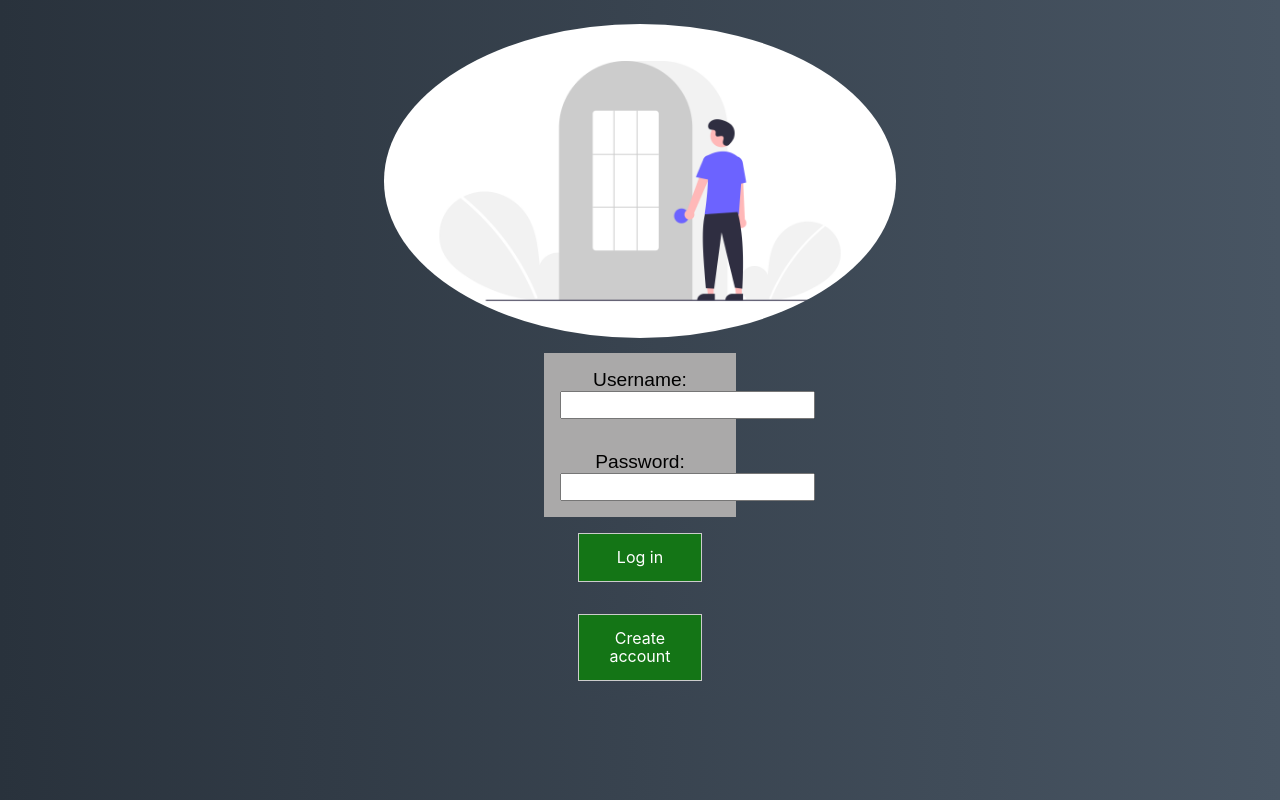
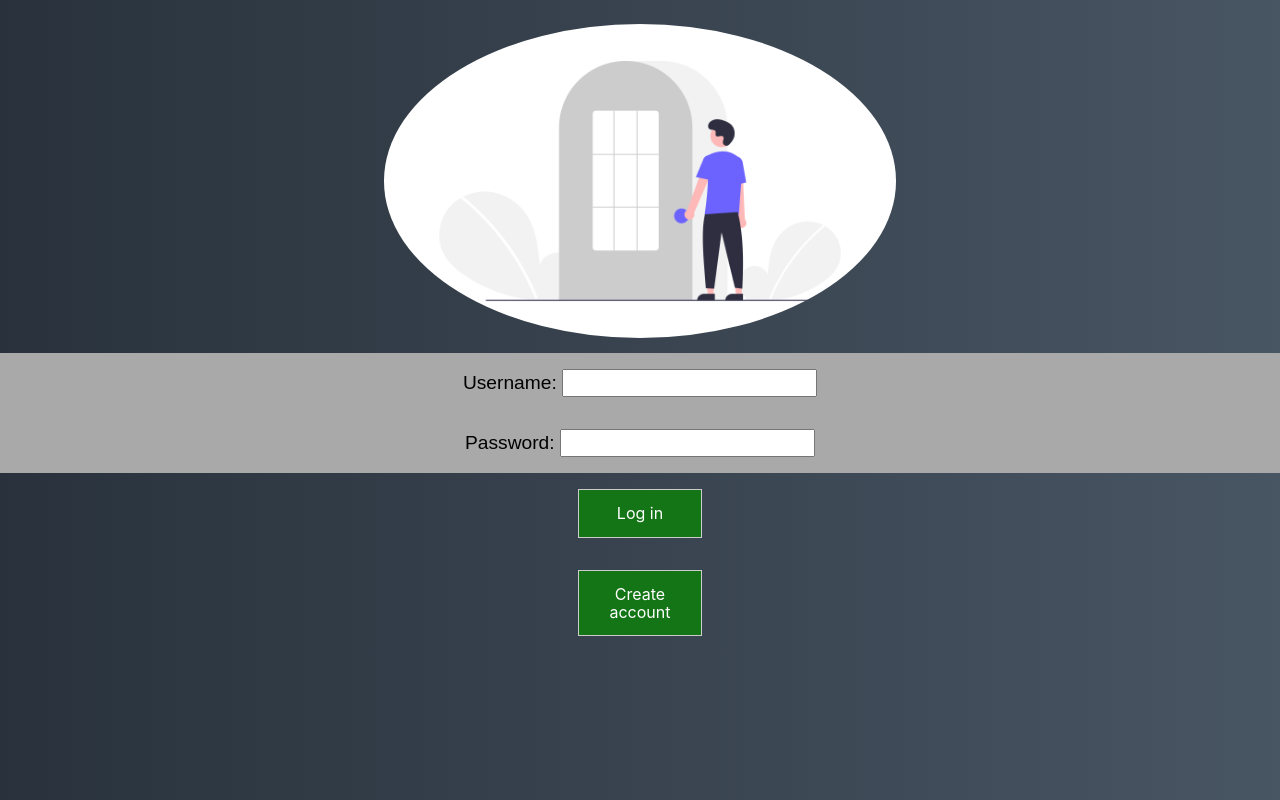
Before and after one commit to camillalahteenmaki/soveltava-projekti, a React (Create React App) app in the folder frontti/: page / in a window 1280 px wide. Built offline with nearby package versions, Linux system fonts and the light colour scheme; no server answers; what clarifai would draw is missing.

Commit message:
Viimeiset tyylittelyt

```diff
--- a/frontti/src/Components/login/login.css
+++ b/frontti/src/Components/login/login.css
@@ -1,7 +1,7 @@
 
 /* Full-width inputs */
 input[type=text]:focus, input[type=password]:focus {
-  width: 15%;
+  width: 25%;
   padding: 12px 20px;
   margin: 8px 0;
   display: inline-block;
@@ -43,17 +43,13 @@ img.avatar {
   padding: 16px;
 }
 
-.w3-large {
+.w3-container {
   padding: 16px;
   font-family: Arial, Helvetica, sans-serif;
   background-color: rgb(170, 169, 169);
   font-size: larger;
   font-weight: 500;
-  width: 15%;
-  text-align: center;
-  margin-left: auto;
-  margin-right: auto;
-
+  width: 100%;
 }
 
 /*Change styles for span and cancel button on extra small screens */
--- a/frontti/src/Components/login/login.js
+++ b/frontti/src/Components/login/login.js
@@ -9,10 +9,10 @@ const Login = (props) => {
                 <div class="imgcontainer">
                     <img src={picture} alt="Avatar" class="avatar"/>
                 </div>
-                <div class="w3-large">
+                <div class="w3-container">
                     Username: <input type="text" name="loginUsername" onChange={props.onLoginChange} />
                 </div>
-                <div class="w3-large">
+                <div class="w3-container">
                     Password: <input type="password" name="loginPassword" onChange={props.onLoginChange} />
                 </div>
                 <div class="container">
--- a/frontti/src/Components/register/register.css
+++ b/frontti/src/Components/register/register.css
@@ -1,7 +1,7 @@
 
 /* Full-width inputs */
 input[type=text]:focus, input[type=password]:focus {
-    width: 15%;
+    width: 25%;
     padding: 12px 20px;
     margin: 8px 0;
     display: inline-block;
@@ -43,17 +43,13 @@ input[type=text]:focus, input[type=password]:focus {
     padding: 16px;
   }
 
-  .w3-large {
+  .w3-container {
     padding: 16px;
     font-family: Arial, Helvetica, sans-serif;
     background-color: rgb(170, 169, 169);
     font-size: larger;
     font-weight: 500;
-    width: 15%;
-    text-align: center;
-    margin-left: auto;
-    margin-right: auto;
-
+    width: 100%;
   }
 
   /*Change styles for span and cancel button on extra small screens */
--- a/frontti/src/Components/register/register.js
+++ b/frontti/src/Components/register/register.js
@@ -10,10 +10,10 @@ const Register = (props) => {
                 <div class="imgcontainer">
                     <img src={picture} alt="Avatar" class="avatar"/>
                 </div>
-                <div class="w3-large">
+                <div class="w3-container">
                     Username: <input type="text" name="registerUsername" onChange={props.onRegisterChange} />
                 </div>
-                <div class="w3-large">
+                <div class="w3-container">
                     Password: <input type="password" name="registerPassword" onChange={props.onRegisterChange}/>
                 </div>
                 <div class="container">
```
